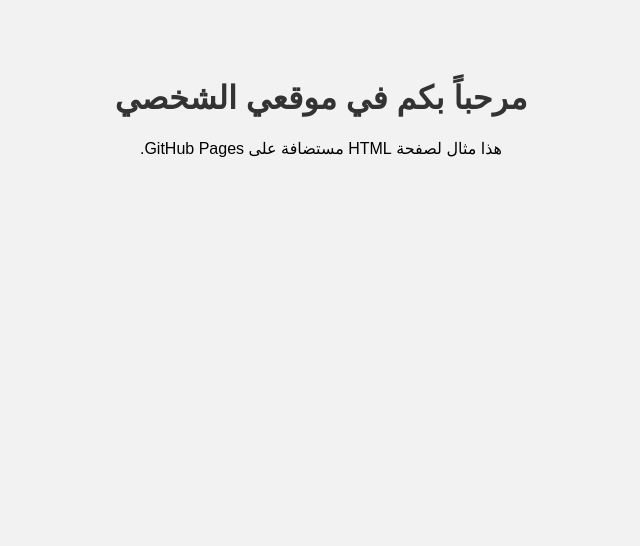
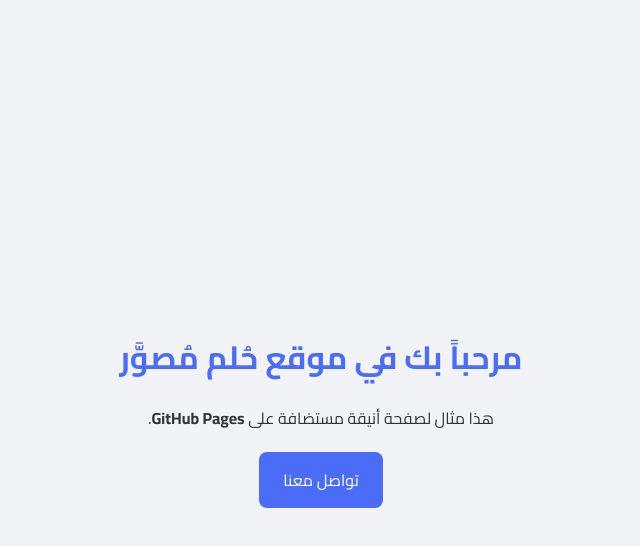
Before and after one commit to Shadi61/shadi61.github.io, a plain HTML site: page index.html in a window 1280 px wide. Shown: the whole page, without its empty margins (319-959 px from the left). Drawn offline with Linux system fonts and the light colour scheme.

Commit message:
Update index.html

```diff
--- a/index.html
+++ b/index.html
@@ -1,23 +1,58 @@
 <!DOCTYPE html>
 <html lang="ar" dir="rtl">
 <head>
-  <meta charset="UTF-8">
-  <meta name="viewport" content="width=device-width, initial-scale=1.0">
-  <title>موقعي الشخصي</title>
+  <meta charset="UTF-8" />
+  <meta name="viewport" content="width=device-width, initial-scale=1.0" />
+  <title>حُلم مُصوَّر | shadi61.github.io</title>
   <style>
-    body {
-      font-family: Arial, sans-serif;
-      background-color: #f2f2f2;
-      text-align: center;
-      padding: 50px;
+    /* خط Google عربي بسيط */
+    @import url('https://fonts.googleapis.com/css2?family=Cairo:wght@400;700&display=swap');
+
+    :root{
+      --bg:#f2f3f7;
+      --primary:#4a6cf7;
+      --text:#333;
     }
-    h1 {
-      color: #333;
+    body{
+      margin:0;
+      font-family:'Cairo',sans-serif;
+      background:var(--bg);
+      display:flex;
+      flex-direction:column;
+      align-items:center;
+      justify-content:center;
+      min-height:100vh;
+      text-align:center;
     }
+    h1{
+      color:var(--primary);
+      margin-bottom:.5rem;
+      font-size:2rem;
+    }
+    p{
+      color:var(--text);
+      margin-bottom:2rem;
+    }
+    .btn{
+      background:var(--primary);
+      color:#fff;
+      padding:.8rem 1.5rem;
+      border:none;
+      border-radius:8px;
+      font-size:1rem;
+      cursor:pointer;
+      text-decoration:none;
+      transition:.3s;
+    }
+    .btn:hover{background:#3958d8;}
   </style>
 </head>
 <body>
-  <h1>مرحباً بكم في موقعي الشخصي</h1>
-  <p>هذا مثال لصفحة HTML مستضافة على GitHub Pages.</p>
+  <main>
+    <h1>مرحباً بك في موقع <b>حُلم مُصوَّر</b></h1>
+    <p>هذا مثال لصفحة أنيقة مستضافة على <b>GitHub Pages</b>.</p>
+    <!-- زر يفتح واتساب أو أي رابط تحبه -->
+    <a class="btn" href="https://wa.me/" target="_blank">تواصل معنا</a>
+  </main>
 </body>
 </html>
```
